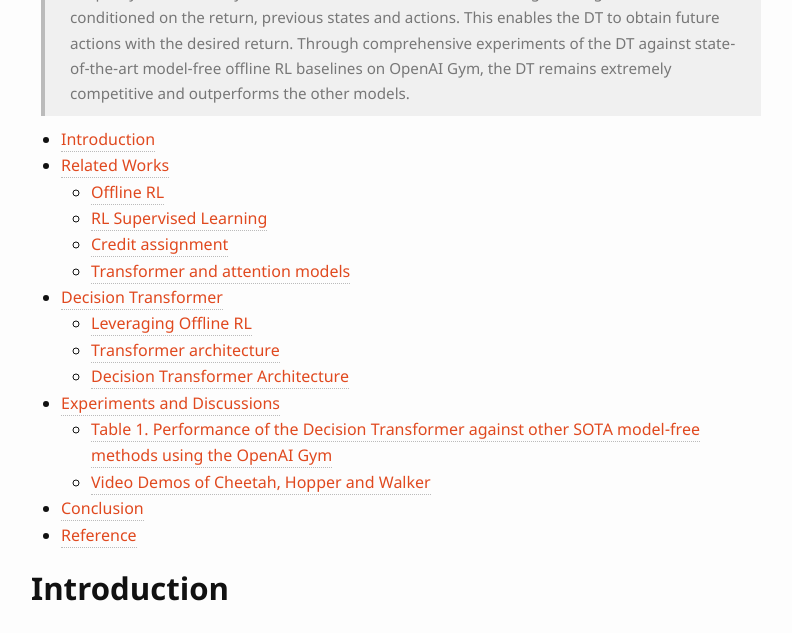
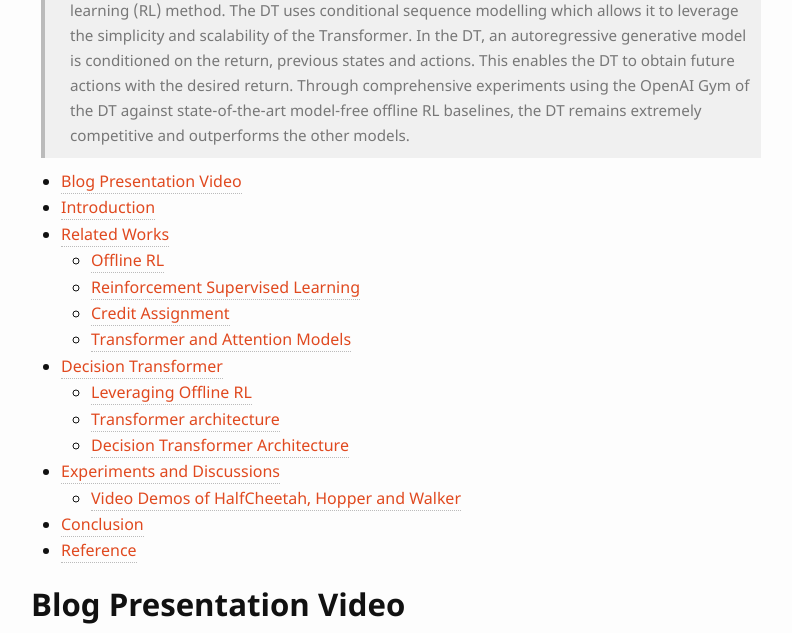
Before and after one commit to ucla-rlcourse/CS269-projects-2022fall, a Jekyll site: the page built from _posts/2022-09-19-team02.md, in a window 1280 px wide and 1400 px high, scrolled down 457 px. Shown: the top 633 px of the window, without its empty margins (239-1031 px from the left). Built offline with Jekyll 4.4.1, drawn with Linux system fonts in a browser that asks for light colours; some web fonts are replaced; formulas are drawn with MathJax 3; comment, search, counter and statistics services are not loaded; some of the changed text lies outside the part shown.

Commit message:
final update for submission

```diff
--- a/_posts/2022-09-19-team02.md
+++ b/_posts/2022-09-19-team02.md
@@ -1,25 +1,28 @@
 ---
 layout: post
 comments: true
-title: "Exploring the Decision Transformer in Reinforcement Learning"
+title: "The Decision Transformer: A Conditional Sequential Model in Reinforcement Learning"
 author: Jacob Yoke Hong Si (Team 02)
 date: 2022-09-19
 ---
 
 
-> The development of Transformers in machine learning has allowed the possibilities of high-dimensional distribution models of semantic concepts at scale. However, the applications of transformers have mostly been limited to language generalization and image generation. Therefore, this article introduces the Decision Transformer (DT), an offline reinforcement learning method. The DT uses conditional sequence modelling which allows it to leverage the simplicity and scalability of the Transformer. In the DT, an autoregressive generative model is conditioned on the return, previous states and actions. This enables the DT to obtain future actions with the desired return. Through comprehensive experiments of the DT against state-of-the-art model-free offline RL baselines on OpenAI Gym, the DT remains extremely competitive and outperforms the other models.
+> The development of Transformers in machine learning has allowed the possibilities of high-dimensional distribution models of semantic concepts at scale. However, the applications of transformers have mostly been limited to language generalization and image generation. Therefore, this article introduces the Decision Transformer (DT), an offline reinforcement learning (RL) method. The DT uses conditional sequence modelling which allows it to leverage the simplicity and scalability of the Transformer. In the DT, an autoregressive generative model is conditioned on the return, previous states and actions. This enables the DT to obtain future actions with the desired return. Through comprehensive experiments using the OpenAI Gym of the DT against state-of-the-art model-free offline RL baselines, the DT remains extremely competitive and outperforms the other models.
 
 <!--more-->
 {: class="table-of-content"}
 * TOC
 {:toc}
 
+## Blog Presentation Video
+<iframe width="560" height="315" src="https://www.youtube.com/embed/i4gBGtPGWyQ" title="YouTube video player" frameborder="0" allow="accelerometer; autoplay; clipboard-write; encrypted-media; gyroscope; picture-in-picture" allowfullscreen></iframe>
+
 ## Introduction
-The transformer is a sequence transduction model that utilises the attention mechanism where dependencies can be modeled regardless of their length between the input and output sequences [1]. A major advantage of the transformer is that it is able to process the whole input simultaneously, enabling parallization to improve efficacy. Within the fields of NLP and CV, a transformer is much more efficient than its counterparts where it achieves state of the art performances. Hence, the Decision Transformer (DT) aims to leverage the proficiencies of the transformer and extend its applications to the areas of reinforcement learning.
+The transformer is a sequence transduction model that utilises the attention mechanism where dependencies can be modeled regardless of their length between the input and output sequences [1]. A major advantage of the transformer is that it is able to process the whole input simultaneously, enabling parallization to improve efficacy. Within the fields of NLP and CV, a transformer is much more efficient than its counterparts where it achieves state-of-the-art (SOTA) performances. Hence, the Decision Transformer (DT) aims to leverage the proficiencies of the transformer and extend its applications to the areas of reinforcement learning.
 
-In the DT, the transformer is trained with the input of state, action and return-to-go (sum of future rewards) to create a generative trajectory model that maximises the expected return. Utilising this architecture does not require us bootstrap or discount future rewards. This is greatly beneficial since "deadly triad" [2] can be avoided where the value function suffers from instabilities as well as short-sightness of the model respectively. Furthermore, through the self-attention of a transformer, credit can be assigned directly to update the weights compared to Bellman backups where the parameterization of the model is slow and can be affected by "distractor" signals (unrelated "distractor" task containing incidental rewards that affects the model's decision making). Last but not least, the DT is modeled as an offline reinforcement learning problem, meaning that the agent does not interact with the environment and only utilizes data collected from other agents or human demonstrations [4]. With offline RL, the DT learns maximally effective policies despite only using limited data. Furthermore, the model reduce the use of policy sampling due to the autoregressive generative nature of the model.
+In the DT, the transformer is trained with the input of state, action and return-to-go (sum of future rewards) to create a generative trajectory model that maximises the expected return. Utilising this architecture does not require us bootstrap or discount future rewards. This is greatly beneficial since the "deadly triad" [2] can be avoided where the value function suffers from instabilities as well as short-sightness of the model respectively. Furthermore, through the self-attention of a transformer, credit can be assigned directly to update the weights compared to Bellman backups where the parameterization of the model is slow and can be affected by "distractor" signals (unrelated "distractor" task containing incidental rewards that affects the model's decision making). Last but not least, the DT is modeled as an offline reinforcement learning problem, meaning that the agent does not interact with the environment and only utilizes data collected from other agents or human demonstrations [4]. With offline RL, the DT learns maximally effective policies despite only using limited data. Furthermore, the model reduce the use of policy sampling due to the autoregressive generative nature of the model.
 
-Hence, with the aforementioned pros of the transformer, I expect the DT to train efficiently, generalize reliably and optimize accurately in a reinforcement learning setting.
+Hence, with the aforementioned benefits of the transformer, I expect the DT to train efficiently, generalize reliably and optimize accurately in a reinforcement learning setting.
 
 ## Related Works
 
@@ -28,16 +31,16 @@
 
 On the other hand, likelihood-based approaches ([16], [17], [18], [19]) and mutual information maximization ([20], [21], [22]) has also been used to learn task-agnostic skills. Even though the DT utilizes a simpler sequence modeling objective and rewards for conditional generation of behaviors, it still resembles likelihood-based approaches where iterative Bellman updates are not used.
 
-### RL Supervised Learning
+### Reinforcement Supervised Learning
 
 "Upside-down" reinforcement learning ([23], [24], [25]) bears resemblance to the DT since it seeks to model behaviors with a supervised loss conditioned on the target return. However, in the DT, it utilizes sequential learning instead of supervised learning. This allows us to use behavior modeling without requiring the reward which is known to have good scaling properties [26] and is similar to NLP [9] and CV [27].
 
 Recently, the Trajectory Transformer (TT) [28] has also been developed which is similar to the DT but includes state prediction, return prediction and discretization that integrates model-based features. The positive results in both the TT and DT further reiterates the fact that sequence modeling has huge potential in RL and its applications should be further explored.
 
-### Credit assignment
+### Credit Assignment
 Several research has been written to improve credit assignment through state-association, where an architecture decomposes the reward function to depict the most salient states that would comprise the most credit ([29], [30], [31]). With the learned reward function, the algorithm updates the actor-critic reward to enable signal propagation across a long horizon. Furthermore, state-association has shown improved performance under delayed reward settings ([3], [32], [33], [34]). State-association is present in the DT in the form of the transformer architecture where a reward function or a critic is not required to be explicitly learned.
 
-### Transformer and attention models
+### Transformer and Attention Models
 The application of the transformer model to machine learning subfields such as NLP ([36], [9]) and CV ([37], [38]) have shown great success. Nonetheless, its application has been relatively underexplored in reinforcement learning due to a high-variance setting.
 
 Recent research has displayed that transformer augmentation coupled with relational reasoning improves performance in combinatorial environments [39]. Additionally, iterative self-attention leads to an improvement in episodic memory usage for RL agents [40]. Furthermore, there is also work to tackle the stabilization of transformers when there is higher variance in training [41].
@@ -93,11 +96,9 @@
 - Return-to-go conditioning (Hopper) = 3600
 - Return-to-go conditioning (Walker) = 5000
 
-The dataset used in the experiments is the "Medium-Replay" dataset. It is the replay buffer of an agent trained to the performance of a medium policy.
+The dataset used in the experiments is the "Medium-Replay" dataset since the authors use it as their primary comparison. It is also the replay buffer of an agent trained to the performance of a medium policy.
 
 The model-free methods that will be compared against include CQL [5], BEAR [6], BRAC [7], and AWR [8]. The values are reported from the Decision Transformer paper. The results of the expected returns are as follows. They are normalized so that a return of 100 is equivalent to an expert policy.
-
-### Table 1. Performance of the Decision Transformer against other SOTA model-free methods using the OpenAI Gym
 
 | Dataset       | Environment | DT (my run) | DT (authors' run)|   CQL  | BEAR  | BRAC-v|  AWR  |
 | :---          |    :----:   |    :----:   |       :----:     |  :----:| :----:| :----:|  ---: |
@@ -105,30 +106,31 @@
 | Medium-Replay | Hopper      | 27.3        | 82.7             | 48.6   | 33.7  | 0.6   | 28.4  |
 | Medium-Replay | Walker      | 28.7        | 66.6             | 26.7   | 19.2  | 0.9   | 15.5  |
 
+*Table 1. Performance of the Decision Transformer against other SOTA model-free methods using the OpenAI Gym
 
 As shown in the table above, due to limited computational power and larger datasets of Hopper and Walker, I am unable achieve similar performance results. On the other hand, my result achieved from HalfCheetah (45.0) is competitive against the SOTA BRAC-v (47.7) and better than the authors' result of 36.6.
 
 ![cheetah]({{ '/assets/images/team02/cheetah.png' | relative_url }})
 {: style="width: 500px; max-width: 100%;"}
-*Fig 1. Cheetah's Performance vs. Target Return.
+*Figure 2. HalfCheetah's Performance vs. Target Return.
 
 ![hopper]({{ '/assets/images/team02/hopper.png' | relative_url }})
 {: style="width: 500px; max-width: 100%;"}
-*Fig 2. Hopper's Performance vs. Target Return.
+*Figure 3. Hopper's Performance vs. Target Return.
 
 ![walker]({{ '/assets/images/team02/walker.png' | relative_url }})
 {: style="width: 500px; max-width: 100%;"}
-*Fig 3. Walker's Performance vs. Target Return.
+*Figure 4. Walker's Performance vs. Target Return.
 
 In the figures above, we observe the average sampled return accumulated by the agent over the course of the evaluation episode (Performance) for varying values of target return.
 
 As observed, for both the Walker and Hopper, the performance is still increasing peaking at around 28.7 and 27.3 respectively. I believe that with more computing power, I will be able to achieve much higher performances and reproduce the author’s results.
 
-Furthermore, as seen in the Cheetah plot, the increase in performance has plateaued and peaked at around 45.0 meaning that it is already state-of-the-art.
+Furthermore, as seen in the HalfCheetah plot, the increase in performance has plateaued and peaked at around 45.0 meaning that it is already state-of-the-art.
 
-### Video Demos of Cheetah, Hopper and Walker
+### Video Demos of HalfCheetah, Hopper and Walker
 
-#### Cheetah
+#### HalfCheetah
 <iframe width="560" height="315" src="https://www.youtube.com/embed/8OdsgEdBAeU" title="YouTube video player" frameborder="0" allow="accelerometer; autoplay; clipboard-write; encrypted-media; gyroscope; picture-in-picture" allowfullscreen></iframe>
 
 #### Hopper
@@ -137,18 +139,18 @@
 #### Walker
 <iframe width="560" height="315" src="https://www.youtube.com/embed/-n4TOLe2ggU" title="YouTube video player" frameborder="0" allow="accelerometer; autoplay; clipboard-write; encrypted-media; gyroscope; picture-in-picture" allowfullscreen></iframe>
 
-Since I achieve SOTA performance when training in the Cheetah environment, we observe that the Cheetah demo is fully functional and can run at ease.
+Since I achieve SOTA performance when training in the HalfCheetah environment, we observe that the HalfCheetah demo is fully functional and can run at ease.
 
 On the other hand, since the Hopper and Walker is unable to achieve SOTA, we observe that the agent fails to function after a period of time.
 
 
 ## Conclusion
 
-I explore the Decision Transformer where ideas from both reinforcement learning and sequence modeling are combined. Additionally, there has been several areas of related works that contributes to the DT development including offline RL, RL supervised learning, credit assignment, transformers and attention models. By leveraging offline RL in the DT, one key advantage is that it is able to learn from fixed limited datasets which is very useful due to the high costs and difficulties in obtaining large reliable datasets. In my experiments on the OpenAI Gym, I have proven that the DT remains extremely competitive if not outperforming several other model-free methods. With further training and more computational power, I believe that the DT will definitely outperform the other model-free methods as shown from the authors' results. This showcases the immense potential and capabilities of Transformer applications within the fields of RL and it could definitely be developed further to improve its generalization abilities.
+I explore the Decision Transformer where ideas from both reinforcement learning and sequence modeling are combined. Additionally, there has been several areas of related works that contributes to the DT development including offline RL, reinforcement supervised learning, credit assignment, transformers and attention models. By leveraging offline RL in the DT, one key advantage is that it is able to learn from fixed limited datasets which is very useful due to the high costs and difficulties in obtaining large reliable datasets. In my experiments on the OpenAI Gym, I have proven that the DT remains extremely competitive if not outperforming several other model-free methods. With further training and more computational power, I believe that the DT will definitely outperform the other model-free methods as shown from the authors' results. This showcases the immense potential and capabilities of Transformer applications within the fields of RL and it could definitely be developed further to improve its generalization abilities.
 
-Several extensions proposed by the authors include utilizing a more sophisticated embeddings for returns, states, and actions i.e. modeling stochastic settings instead of deterministic returns through conditioning on return distributions. In addition, an alternative approach could be to employ transformers to model the state evolution of a trajectory.
+Several extensions proposed by the authors include utilizing a more sophisticated embedding for returns, states, and actions i.e. modeling stochastic settings instead of deterministic returns through conditioning on return distributions. In addition, an alternative approach could be to employ transformers to model the state evolution of a trajectory.
 
-Lastly, we must also be wary of the potential errors a transformer can make. The authors also mention that we must avoid datasets that add destructive bias as well as data augmentation since the data souce could be unreliable. For example, since the DT creates behaviors by conditioning on desired returns, actors that are unstable could lead to unintended results.
+Lastly, we must also be wary of the potential errors a transformer can make. The authors also mention that we must avoid datasets that add destructive bias as well as data augmentation with unreliable data. For example, since the DT creates behaviors by conditioning on desired returns, actors that are unstable could lead to unintended results.
 
 ## Reference
 
```
Also changed, not shown: other parts of _posts/2022-09-19-team02.md (+1 -1 lines).
